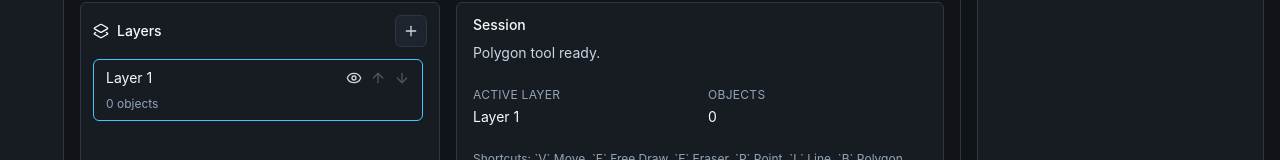
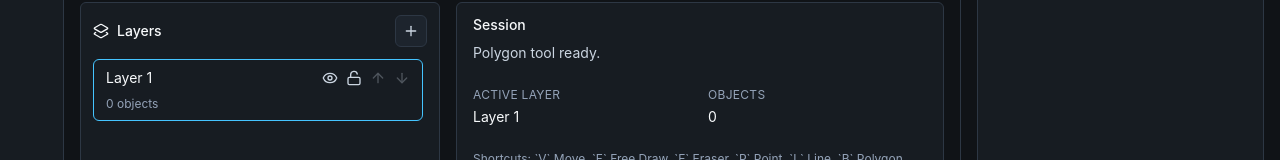
Before and after one commit to lyric777/map-craft, a React (Vite) app: page / in a window 1280 px wide. Shown: the part 562-722 px from the top of the page. Built offline with nearby package versions, Linux system fonts and the light colour scheme; no server answers.

Commit message:
lock layer

```diff
--- a/src/App.tsx
+++ b/src/App.tsx
@@ -47,6 +47,7 @@ function App() {
       addLayer: store.addLayer,
       renameLayer: store.renameLayer,
       toggleLayerVisibility: store.toggleLayerVisibility,
+      toggleLayerLock: store.toggleLayerLock,
       reorderLayer: store.reorderLayer,
       selectLayer: store.selectLayer,
       updateSelectedObjectStyle: store.updateSelectedObjectStyle,
@@ -313,6 +314,11 @@ function App() {
               onReorderLayer={state.reorderLayer}
               onSelectLayer={state.selectLayer}
               onToggleLayer={state.toggleLayerVisibility}
+              onToggleLayerLock={(layerId) => {
+                state.toggleLayerLock(layerId);
+                const layer = state.project.layers.find((candidate) => candidate.id === layerId);
+                setStatus(layer?.locked ? 'Layer unlocked.' : 'Layer locked.');
+              }}
               selectedLayerId={state.selectedLayerId}
               selectedObjectId={state.selectedObjectId}
             />
--- a/src/app/LayerPanel.tsx
+++ b/src/app/LayerPanel.tsx
@@ -1,4 +1,4 @@
-import { ArrowDown, ArrowUp, Eye, EyeOff, Layers2, Plus } from 'lucide-react';
+import { ArrowDown, ArrowUp, Eye, EyeOff, Layers2, Lock, Plus, Unlock } from 'lucide-react';
 
 import type { MapcraftLayer } from '../types/project';
 
@@ -10,6 +10,7 @@ interface LayerPanelProps {
   onSelectLayer: (layerId: string) => void;
   onRenameLayer: (layerId: string, name: string) => void;
   onToggleLayer: (layerId: string) => void;
+  onToggleLayerLock: (layerId: string) => void;
   onReorderLayer: (layerId: string, direction: 'up' | 'down') => void;
 }
 
@@ -21,6 +22,7 @@ export function LayerPanel({
   onSelectLayer,
   onRenameLayer,
   onToggleLayer,
+  onToggleLayerLock,
   onReorderLayer,
 }: LayerPanelProps) {
   return (
@@ -70,6 +72,14 @@ export function LayerPanel({
                   {layer.visible ? <Eye size={16} /> : <EyeOff size={16} />}
                 </button>
                 <button
+                  className={`text-muted hover:text-foreground ${layer.locked ? 'text-foreground' : ''}`}
+                  onClick={() => onToggleLayerLock(layer.id)}
+                  title={layer.locked ? 'Unlock layer' : 'Lock layer'}
+                  type="button"
+                >
+                  {layer.locked ? <Lock size={16} /> : <Unlock size={16} />}
+                </button>
+                <button
                   className="text-muted hover:text-foreground disabled:opacity-30"
                   disabled={index === 0}
                   onClick={() => onReorderLayer(layer.id, 'up')}
@@ -90,6 +100,7 @@ export function LayerPanel({
               </div>
               <div className="mt-2 text-xs text-subtle">
                 {layer.objects.length} objects
+                {layer.locked ? ' · locked' : ''}
                 {active && selectedObjectId ? ' · selection active' : ''}
               </div>
             </div>
--- a/src/lib/project.ts
+++ b/src/lib/project.ts
@@ -65,6 +65,7 @@ export const createDefaultLayer = (name = 'Layer 1'): MapcraftLayer => ({
   id: createId(),
   name,
   visible: true,
+  locked: false,
   objects: [],
 });
 
@@ -778,6 +779,7 @@ export const projectToFeatureCollection = (
           objectId: object.id,
           sourceObjectId: getSourceObjectId(object),
           layerId: layer.id,
+          layerLocked: layer.locked,
           objectType: object.type,
           isFreeDraw: object.meta.drawingMode === 'freeDraw',
           fillColor: object.style.fillColor,
--- a/src/map/editingInteractions.ts
+++ b/src/map/editingInteractions.ts
@@ -16,9 +16,13 @@ import type { MapInteractionBindings } from './interactionBindings';
 const isFeatureSelectable = (feature: MapGeoJSONFeature | undefined): feature is MapGeoJSONFeature =>
   Boolean(feature?.properties?.objectId);
 
+const isFeatureLocked = (feature: MapGeoJSONFeature | undefined) =>
+  Boolean(feature?.properties?.layerLocked);
+
 export const createEditingHandlers = ({
   map,
   currentToolRef,
+  projectLayersRef,
   selectedLayerIdRef,
   selectedObjectRef,
   geometryEditModeRef,
@@ -69,6 +73,13 @@ export const createEditingHandlers = ({
       return null;
     }
 
+    const selectedLayer = projectLayersRef.current.find(
+      (candidate) => candidate.id === selectedLayerIdRef.current,
+    );
+    if (selectedLayer?.locked) {
+      return null;
+    }
+
     return object.type === 'line' || object.type === 'polygon' ? object : null;
   };
 
@@ -111,7 +122,7 @@ export const createEditingHandlers = ({
     }
 
     const feature = event.features?.[0];
-    if (!isFeatureSelectable(feature)) {
+    if (!isFeatureSelectable(feature) || isFeatureLocked(feature)) {
       return;
     }
 
@@ -141,7 +152,7 @@ export const createEditingHandlers = ({
     }
 
     const feature = event.features?.[0];
-    if (!isFeatureSelectable(feature)) {
+    if (!isFeatureSelectable(feature) || isFeatureLocked(feature)) {
       return;
     }
 
@@ -168,6 +179,10 @@ export const createEditingHandlers = ({
     }
 
     const feature = event.features?.[0];
+    if (isFeatureLocked(feature)) {
+      return;
+    }
+
     const nextIndex = Number(feature?.properties?.vertexIndex);
     if (Number.isNaN(nextIndex)) {
       return;
@@ -196,8 +211,11 @@ export const createEditingHandlers = ({
     const feature = event.features?.[0];
     const nextIndex = Number(feature?.properties?.vertexIndex);
     const object = selectedObjectRef.current;
+    const selectedLayer = projectLayersRef.current.find(
+      (candidate) => candidate.id === selectedLayerIdRef.current,
+    );
     const baseVertices = getEditableVertices(object);
-    if (Number.isNaN(nextIndex) || !baseVertices || !object) {
+    if (Number.isNaN(nextIndex) || !baseVertices || !object || selectedLayer?.locked) {
       return;
     }
 
@@ -273,7 +291,7 @@ export const createEditingHandlers = ({
     });
 
     const selectableFeature = interactiveFeatures.find(isFeatureSelectable);
-    if (selectableFeature) {
+    if (selectableFeature && !isFeatureLocked(selectableFeature)) {
       selectObjectRef.current(
         String(selectableFeature.properties.objectId),
         String(selectableFeature.properties.layerId),
--- a/src/state/editorStore.ts
+++ b/src/state/editorStore.ts
@@ -27,6 +27,7 @@ interface EditorState extends EditorSnapshot {
   addLayer: () => void;
   renameLayer: (layerId: string, name: string) => void;
   toggleLayerVisibility: (layerId: string) => void;
+  toggleLayerLock: (layerId: string) => void;
   reorderLayer: (layerId: string, direction: 'up' | 'down') => void;
   selectLayer: (layerId: string | null) => void;
   selectObject: (objectId: string | null, layerId?: string | null) => void;
@@ -142,6 +143,23 @@ export const useEditorStore = create<EditorState>((set, get) => ({
       const layer = draft.project.layers.find((candidate) => candidate.id === layerId);
       if (layer) {
         layer.visible = !layer.visible;
+      }
+    }),
+  toggleLayerLock: (layerId) =>
+    mutateWithHistory(set, get, (draft) => {
+      const layer = draft.project.layers.find((candidate) => candidate.id === layerId);
+      if (!layer) {
+        return;
+      }
+
+      layer.locked = !layer.locked;
+
+      if (
+        layer.locked &&
+        draft.selectedObjectId &&
+        layer.objects.some((candidate) => candidate.id === draft.selectedObjectId)
+      ) {
+        draft.selectedObjectId = null;
       }
     }),
   reorderLayer: (layerId, direction) =>
--- a/src/types/project.ts
+++ b/src/types/project.ts
@@ -22,6 +22,7 @@ export interface MapcraftLayer {
   id: string;
   name: string;
   visible: boolean;
+  locked: boolean;
   objects: MapcraftObject[];
 }
 
```
Also changed, not shown: 1 other file (tests, documents, lock files or other folders).
